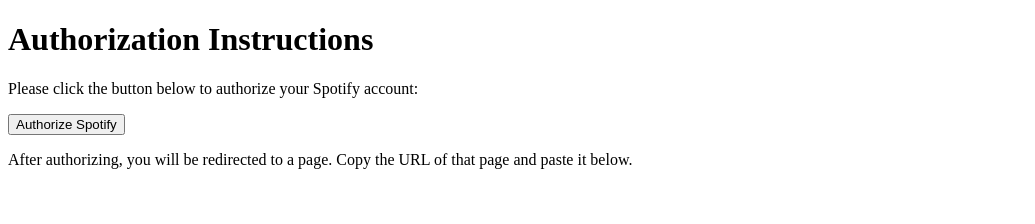
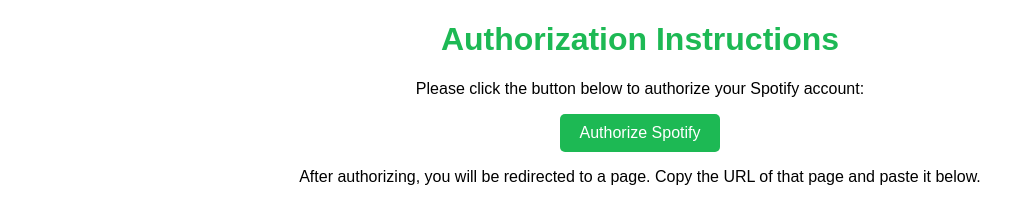
Before and after one commit to jakymoon/jakymoon.github.io, a plain HTML site: page index.html in a window 1280 px wide. Shown: the whole page, without its empty margins (0-1035 px from the left). Drawn offline with Linux system fonts and the light colour scheme.

Commit message:
Update index.html

```diff
--- a/index.html
+++ b/index.html
@@ -4,11 +4,33 @@
     <meta charset="UTF-8">
     <meta name="viewport" content="width=device-width, initial-scale=1.0">
     <title>Spotify Authorization</title>
+    <style>
+        body {
+            font-family: Arial, sans-serif;
+            text-align: center;
+        }
+        h1 {
+            color: #1DB954;
+        }
+        button {
+            background-color: #1DB954;
+            color: white;
+            padding: 10px 20px;
+            font-size: 16px;
+            border: none;
+            border-radius: 5px;
+            cursor: pointer;
+            transition: background-color 0.3s;
+        }
+        button:hover {
+            background-color: #1ED760;
+        }
+    </style>
 </head>
 <body>
     <h1>Authorization Instructions</h1>
     <p>Please click the button below to authorize your Spotify account:</p>
-    <a href="https://accounts.spotify.com/authorize?client_id=06e39c411d04444190e4b1d925e46d00&response_type=code&redirect_uri=http%3A%2F%2Flocalhost%3A4444%2Fcallback%2F&scope=user-read-recently-played+playlist-read-private">
+    <a href="AUTH_URL">
         <button>Authorize Spotify</button>
     </a>
     <p>After authorizing, you will be redirected to a page. Copy the URL of that page and paste it below.</p>
```
